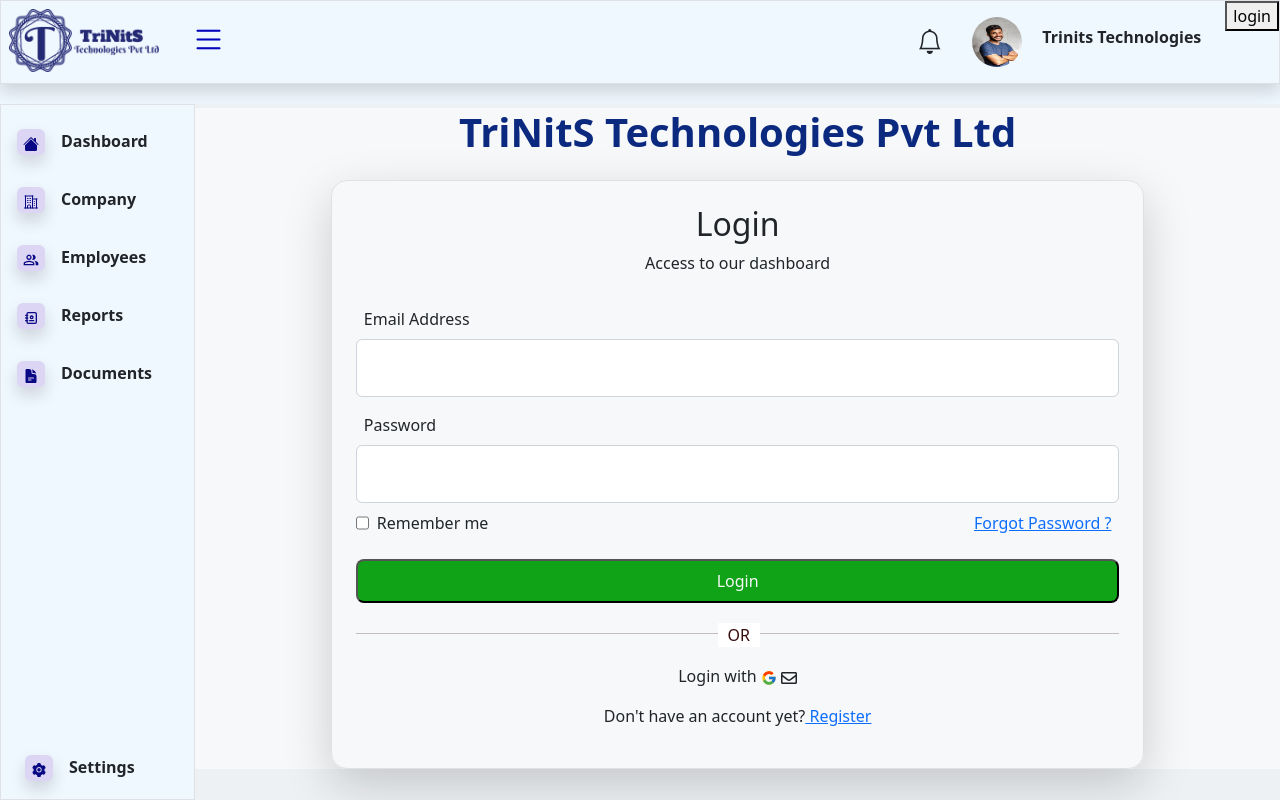
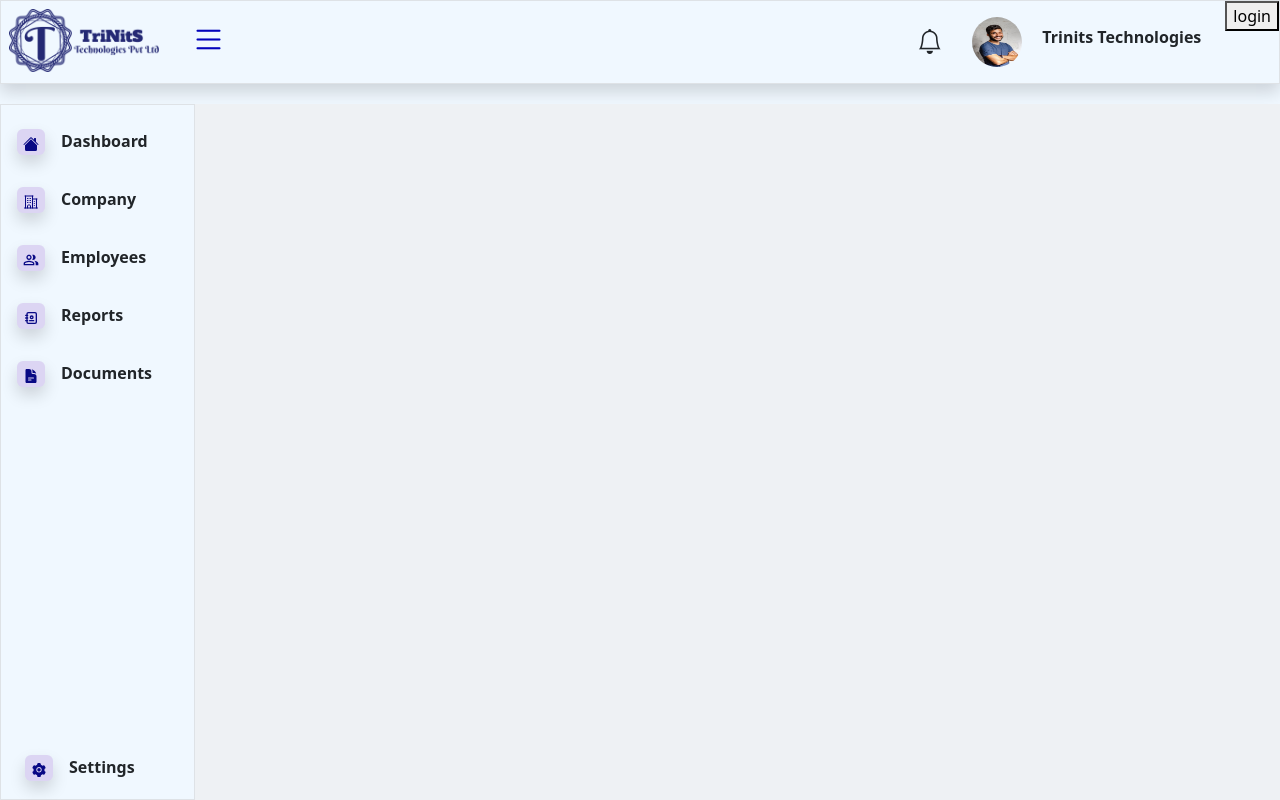
Before and after one commit to TriNitSTechnologies/payroll-management, a React (Create React App) app in the folder ui/: page /Loginpage in a window 1280 px wide. Built offline with nearby package versions, Linux system fonts and the light colour scheme.

Commit message:
All changes done

```diff
--- a/ui/src/App.css
+++ b/ui/src/App.css
@@ -15,10 +15,7 @@
   background-color: aliceblue;
   height: 13vh;
 }
-.appcss{
-  text-align: center;
-  margin: 20%;
-  }
+
   .buttoncolor{
     background-color: rgb(16, 162, 23);
     width: 100%;
--- a/ui/src/App.js
+++ b/ui/src/App.js
@@ -9,9 +9,9 @@ import Company from "./Components/Company/Company";
 import Employees from "./Components/Employees/Employees";
 import Settings from "./Components/Settings/Settings";
 import Documents from "./Components/Documents/Documents";
-import Loginpage from "./Components/LoginPage/Login";
-import Forgatpasswordpage from "./Components/LoginPage/ForgotPassword";
 import Register from "./Components/LoginPage/Register";
+import Login from "./Components/LoginPage/Login";
+import ForgotPassword from "./Components/LoginPage/ForgotPassword";
 
 function App() {
   return (
@@ -34,14 +34,14 @@ function App() {
               <Report />
             </Route>
             <Route path="/forgot-password">
-              <Forgatpasswordpage />
+              <ForgotPassword />
             </Route>
-            <Route path="/Register">
+            <Route path="/register">
               <Register />
             </Route>
 
-            <Route path="/Loginpage">
-              <Loginpage />
+            <Route path="/login">
+              <Login />
             </Route>
             <Route path="/company">
               <Company />
--- a/ui/src/Components/LoginPage/ForgotPassword.js
+++ b/ui/src/Components/LoginPage/ForgotPassword.js
@@ -2,7 +2,7 @@
 import { Link } from "react-router-dom";
 import * as Yup from "yup";
 
-export default function Forgatpasswordpage() {
+export default function ForgotPassword() {
   return (
     <>
       <Formik
@@ -12,14 +12,13 @@ export default function Forgatpasswordpage() {
         }}
         validationSchema={Yup.object({
 
-          conformationemail: Yup.string().required("Enter your email").trim(),
+          conformationemail: Yup.string().required("Email is required").trim(),
 
         })}
-        onSubmit={(values, { setSubmitting }) => {
-          setTimeout(() => {
+        onSubmit={(values) => {
+
             alert(JSON.stringify(values, null, 2));
-            setSubmitting(false);
-          }, 400);
+
         }}
       >
         <div className="formbg ">
--- a/ui/src/Components/LoginPage/Login.js
+++ b/ui/src/Components/LoginPage/Login.js
@@ -5,7 +5,7 @@ import { FcGoogle } from "react-icons/fc";
 import { Link } from "react-router-dom";
 import * as Yup from "yup";
 
-export default function Loginpage() {
+export default function Login() {
   return (
     <>
       <div className="w-100">
@@ -81,7 +81,7 @@ export default function Loginpage() {
                 </p>
               </div>
               <p className="text-center">
-                Don't have an account yet?<Link to="/Register"> Register </Link>
+                Don't have an account yet?<Link to="/register"> Register </Link>
               </p>
             </Form>
           </div>
--- a/ui/src/Components/LoginPage/Register.js
+++ b/ui/src/Components/LoginPage/Register.js
@@ -99,7 +99,7 @@ export default function Register() {
               </p>
             </div>
             <p className="text-center">
-              Already have an account?<Link to="/loginpage"> Login</Link>{" "}
+              Already have an account?<Link to="/login"> Login</Link>{" "}
             </p>
           </Form>
         </div>
```
